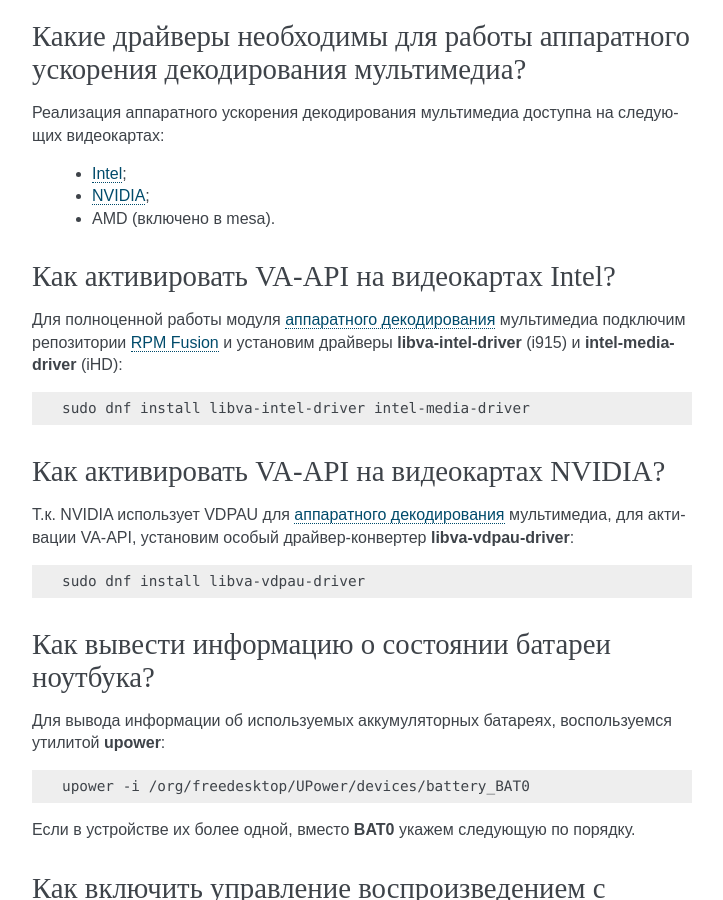
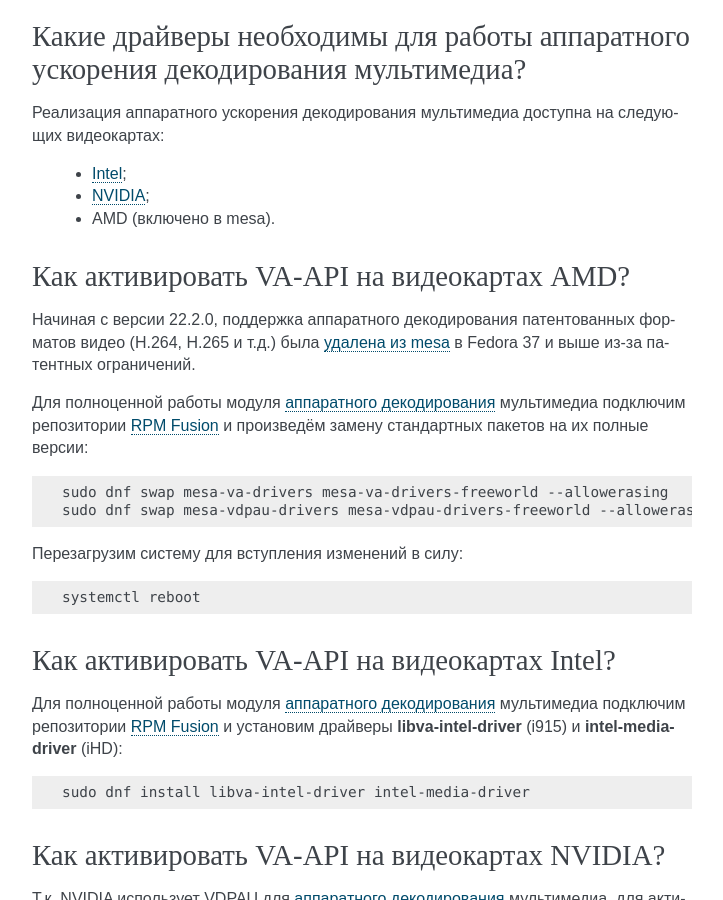
Before and after one commit to RussianFedora/FAQ, a Sphinx documentation site: the page built from source/hardware.rst, in a window 1280 px wide and 900 px high, scrolled down 25569 px. Shown: the whole window, without its empty margins (388-1111 px from the left). Built offline with Sphinx 7.4.7, drawn with Linux system fonts in a browser that asks for light colours; comment, search, counter and statistics services are not loaded; some of the changed text lies outside the part shown.

Commit message:
Added vaapi-amd question.

```diff
--- a/source/hardware.rst
+++ b/source/hardware.rst
@@ -1426,6 +1426,27 @@ ICC профиль можно получить либо на сайте прои
   * :ref:`NVIDIA <vaapi-nvidia>`;
   * AMD (включено в mesa).
 
+.. index:: hardware acceleration, vaapi, amd, mesa
+.. _vaapi-amd:
+
+Как активировать VA-API на видеокартах AMD?
+================================================
+
+Начиная с версии 22.2.0, поддержка аппаратного декодирования патентованных форматов видео (H.264, H.265 и т.д.) была `удалена из mesa <https://src.fedoraproject.org/rpms/mesa/c/94ef544b3f2125912dfbff4c6ef373fe49806b52?branch=rawhide>`__ в Fedora 37 и выше из-за патентных ограничений.
+
+Для полноценной работы модуля :ref:`аппаратного декодирования <video-hwaccel>` мультимедиа подключим репозитории :ref:`RPM Fusion <rpmfusion>` и произведём замену стандартных пакетов на их полные версии:
+
+.. code-block:: text
+
+    sudo dnf swap mesa-va-drivers mesa-va-drivers-freeworld --allowerasing
+    sudo dnf swap mesa-vdpau-drivers mesa-vdpau-drivers-freeworld --allowerasing
+
+Перезагрузим систему для вступления изменений в силу:
+
+.. code-block:: text
+
+    systemctl reboot
+
 .. index:: hardware acceleration, vaapi, intel
 .. _vaapi-intel:
 
```
